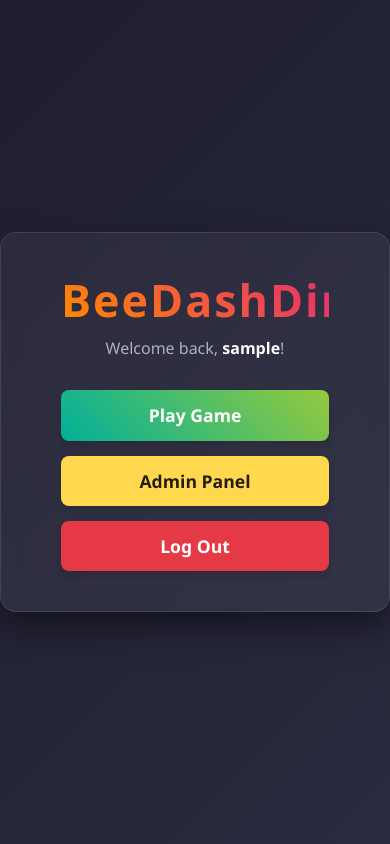
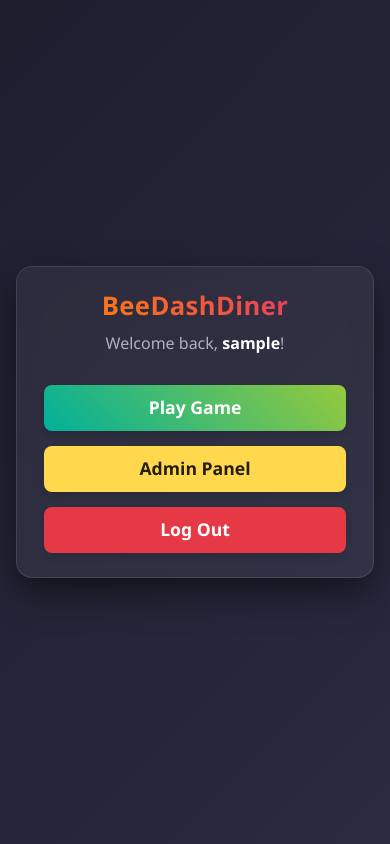
Before and after one commit to JolliDew/BeeDashDiner, a PHP site: page /JolliDew/Mainmenu.php in a window 390 px wide; the page is wider, and only the part inside the window is pictured. Run offline with PHP 8.4, Linux system fonts and the light colour scheme; the visitor is signed in with stand-in values (Sample User, id 1); tables that the repository leaves empty hold one stand-in row (values such as "Sample post").

Commit message:
fix(ui): stop menu and auth screens clipping
The menu title is one long word painted with background-clip:text, so any glyph outside its box disappears. Size it with clamp(), keep the card responsive, and allow wrapping as a last resort. Unlock scrolling on the menu/login/register pages so short screens and the mobile keyboard cannot hide the buttons, and clean out the obsolete in-game CSS.

```diff
--- a/gamefile/Mainmenu.css
+++ b/gamefile/Mainmenu.css
@@ -9,11 +9,12 @@ body {
     font-family: 'Segoe UI', Tahoma, Geneva, Verdana, sans-serif;
     background: linear-gradient(135deg, #1e1e2f 0%, #2a2a40 100%);
     color: #ffffff;
-    height: 100vh;
+    min-height: 100vh;
+    min-height: 100dvh;
     display: flex;
-    justify-content: center;
-    align-items: center;
-    overflow: hidden;
+    padding: 24px 16px;
+    overflow-x: hidden;
+    overflow-y: auto;
 }
 
 /* Utility class to hide elements */
@@ -26,22 +27,30 @@ body {
     background: rgba(255, 255, 255, 0.05);
     backdrop-filter: blur(10px);
     border: 1px solid rgba(255, 255, 255, 0.1);
-    padding: 40px 60px;
+    padding: clamp(24px, 6vw, 40px) clamp(20px, 7vw, 60px);
     border-radius: 16px;
     box-shadow: 0 15px 35px rgba(0, 0, 0, 0.5);
     text-align: center;
     max-width: 450px;
     width: 100%;
+    margin: auto;
 }
 
 /* Game Title */
 .game-title {
-    font-size: 2.8rem;
+    /* The title is one long word painted with background-clip:text. If it
+       overflows its box the glyphs outside the box have no background to
+       paint with, so the letters disappear. Keep it inside the box at every
+       width, and allow a break as a last-resort safety net. */
+    font-size: clamp(1.6rem, 6.4vw, 2.5rem);
     font-weight: 800;
-    letter-spacing: 2px;
+    letter-spacing: clamp(.4px, .1vw, 1.5px);
+    line-height: 1.15;
+    max-width: 100%;
+    overflow-wrap: anywhere;
     background: linear-gradient(45deg, #ff8a00, #e52e71);
     -webkit-background-clip: text;
-    background-clip: text; /* Add this line to satisfy the editor and modern standards */
+    background-clip: text;
     -webkit-text-fill-color: transparent;
     margin-bottom: 10px;
 }
@@ -51,6 +60,7 @@ body {
     font-size: 1rem;
     color: #b0b0c3;
     margin-bottom: 30px;
+    overflow-wrap: anywhere;
 }
 
 .welcome-text strong {
@@ -67,14 +77,27 @@ body {
 /* Button Styling */
 .menu-btn {
     width: 100%;
+    min-height: 46px;
+    display: flex;
+    align-items: center;
+    justify-content: center;
     padding: 12px 20px;
+    font-family: inherit;
     font-size: 1.1rem;
-    font-weight: 600;
+    font-weight: 700;
+    line-height: 1.2;
+    text-align: center;
+    text-decoration: none;
     border: none;
     border-radius: 8px;
     cursor: pointer;
-    transition: all 0.3s ease;
+    transition: background-color 0.2s, transform 0.2s, box-shadow 0.2s;
     box-shadow: 0 4px 6px rgba(0, 0, 0, 0.1);
+}
+
+.menu-btn:focus-visible {
+    outline: 3px solid #ffd84d;
+    outline-offset: 3px;
 }
 
 /* Play Button */
--- a/gamefile/Mainmenu.php
+++ b/gamefile/Mainmenu.php
@@ -35,9 +35,9 @@ $isAdmin = ($me['role'] ?? 'player') === 'admin';
         <div class="menu-buttons">
             <button class="menu-btn play-btn" onclick="startGame()">Play Game</button>
             <?php if ($isAdmin): ?>
-                <a href="admin.php" class="menu-btn admin-btn" style="text-decoration: none; display: inline-block;">Admin Panel</a>
+                <a href="admin.php" class="menu-btn admin-btn">Admin Panel</a>
             <?php endif; ?>
-            <a href="logout.php" class="menu-btn quit-btn" style="text-decoration: none; display: inline-block;">Log Out</a>
+            <a href="logout.php" class="menu-btn quit-btn">Log Out</a>
         </div>
     </div>
 
```
Also changed, not shown: other parts of gamefile/Mainmenu.css (+6 -57 lines), gamefile/logindesign.css (+38 -10 lines), gamefile/register.php (+8 -1 lines).
